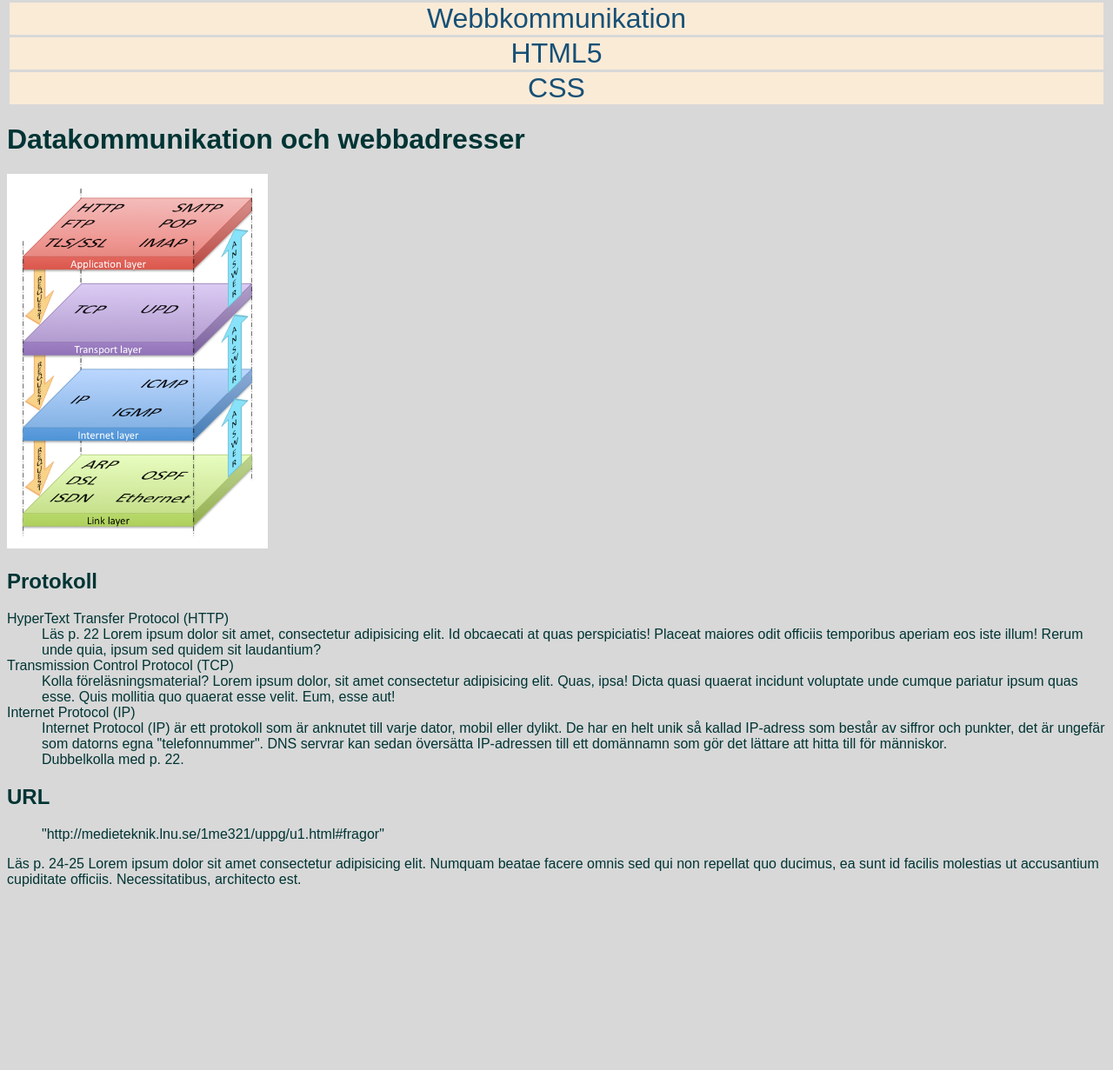
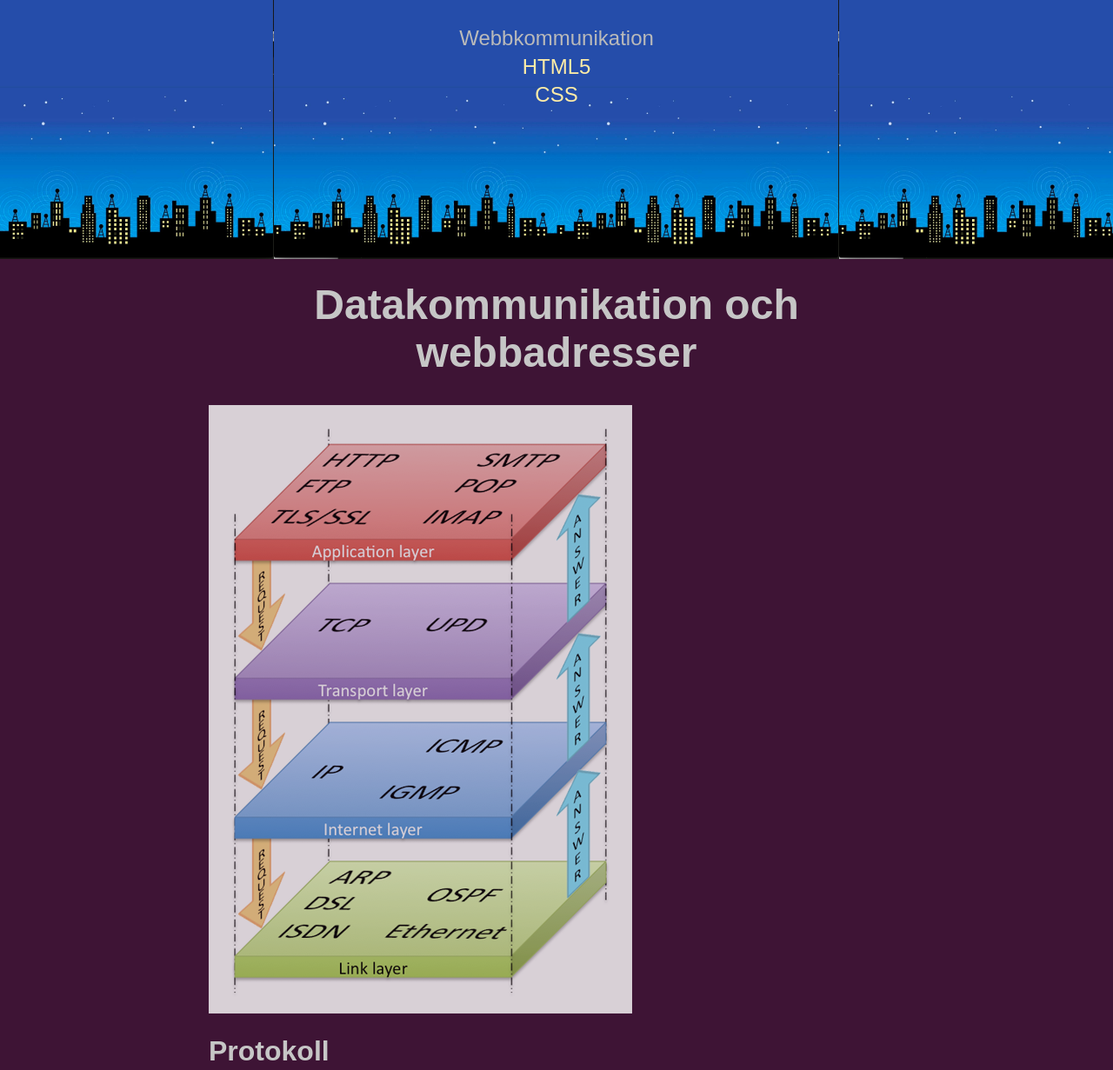
Before and after one commit to pr222/U1, a plain HTML site: page index.html in a window 1280 px wide. Shown: the part 5-1236 px from the top of the page at 87% size. Before the commit the page ends 1042 px from the top, so only its background shows below. Drawn offline with Linux system fonts and the light colour scheme.

Commit message:
Playaraound changes

```diff
--- a/index.html
+++ b/index.html
@@ -9,16 +9,16 @@
 <body>
     <nav>
         <ul>
-            <li><a href="index.html">Webbkommunikation</a></li>
+            <li><a href="index.html" class="currentPage">Webbkommunikation</a></li>
             <li><a href="svar2.html">HTML5</a></li>
             <li><a href="svar3.html">CSS</a></li>
         </ul>
     </nav>
     <!-- Kom ihåg att spara minst en entitet -->
     <main>
-        <h1>Datakommunikation och webbadresser</h1>
-        <a href="https://sv.wikipedia.org/wiki/Transmission_Control_Protocol#/media/Fil:InternetProtocolStack.png" target="_blank"><img src="images/protocol.png" alt="illustrerande bild utav protokoll-stacken" width="300"></a>
-        <h2>Protokoll</h2>
+        <h1 class="mainHeader">Datakommunikation och webbadresser</h1>
+        <a id="protocol" href="https://sv.wikipedia.org/wiki/Transmission_Control_Protocol#/media/Fil:InternetProtocolStack.png" target="_blank"><img src="images/protocol.png" alt="illustrerande bild utav protokoll-stacken"></a>
+        <h1>Protokoll</h1>
         <dl>
             <dt>HyperText Transfer Protocol (HTTP)</dt>
             <dd> Läs p. 22 Lorem ipsum dolor sit amet, consectetur adipisicing elit. Id obcaecati at quas perspiciatis! Placeat maiores odit officiis temporibus aperiam eos iste illum! Rerum unde quia, ipsum sed quidem sit laudantium?</dd>
@@ -29,7 +29,7 @@
             <dd>Dubbelkolla med p. 22.</dd>
         </dl>
 
-        <h2>URL</h2>
+        <h1>URL</h1>
         <blockquote>&quot;http://medieteknik.lnu.se/1me321/uppg/u1.html#fragor&quot;</blockquote>
         <p>Läs p. 24-25 Lorem ipsum dolor sit amet consectetur adipisicing elit. Numquam beatae facere omnis sed qui non repellat quo ducimus, ea sunt id facilis molestias ut accusantium cupiditate officiis. Necessitatibus, architecto est.</p>
     </main>
--- a/style.css
+++ b/style.css
@@ -5,52 +5,82 @@ html {
 }
 
 body {
-    background-color: #d8d8d8;
+    background-color: #3e1435;
+    background-image: url(images/background.jpg);
+    background-position: top;
+    background-size: 650px;
+    background-repeat: repeat-x;
     font-family: Arial, Helvetica, sans-serif;
-    color: #003434;
-    /* BAKGRUNDSBILD p.303*/
+    color: #c6c6c6;
+    max-width: 800px;
+    margin: 0 auto;
+    padding: 30px;
 }
 
-/* Navigeringslänkar med olika stil beroende på om muspekaren befinner sig över länken eller ej (hover) (p.316 */
+.mainHeader {
+    text-align: center;
+    font-size: 3rem;
+}
+
+/*        ----- Navigation Menu -----          */
 nav ul {
     list-style: none;
     margin: 0;
+    margin-bottom: 200px;
     padding: 0;
 }
 
 nav a{
     text-decoration: none;
-    font-size: 2rem;
+    font-size: 1.5rem;
     text-align: center;
     display: block;
-    margin: 0.2rem;
+    margin: 0.3rem;
 }
 
 nav a:link, a:visited{
-    background-color: antiquewhite;
-    color: #175076;
+    color: #feeca7;
 }
 
 nav a:hover, a:active{
-    background-color: #ceffce;
-    color: #11364f;
+    background-color: #59145c68;
+    color: #bababa;
 }
 
-nav.currentPage {
-    background-color: #d4eaff;
-    color: burlywood;
+nav a.currentPage {
+    color: #bababa;
 }
+
+/*        ----- END of Navigation Menu -----          */
+
 
 /* Olika egenskaper för stilsättning av texten (kap 12, p.261-) */
 
 /* Ändra på paragrafer */
-/* Skapa ett id för något specifikt och ändra det */
+
 /* Skapa en class och använd det till några saker */
 
-    /* Gör bilden på index inline? */
-    /* Ändra stil för description-listan, tjockare rubbe */
-    /* Ändra stil på blockquote */
 
     /* Ändra liststil för attribut-listan */
 
-    /* skapa en border runt bilder som är ads */
+ dt {
+     font-weight: 400;
+     font-size: 1.5rem;
+ }
+
+
+img.ad {
+    max-height: 150px;
+}
+
+#protocol {
+    opacity: 80%;
+}
+
+blockquote {
+    display: inline-block;
+    font-size: 1.5rem;
+    background-color: #800136;
+    padding: 20px;
+    margin-top: 0;
+}
```
Also changed, not shown: svar2.html (+5 -5 lines), svar3.html (+7 -6 lines).
